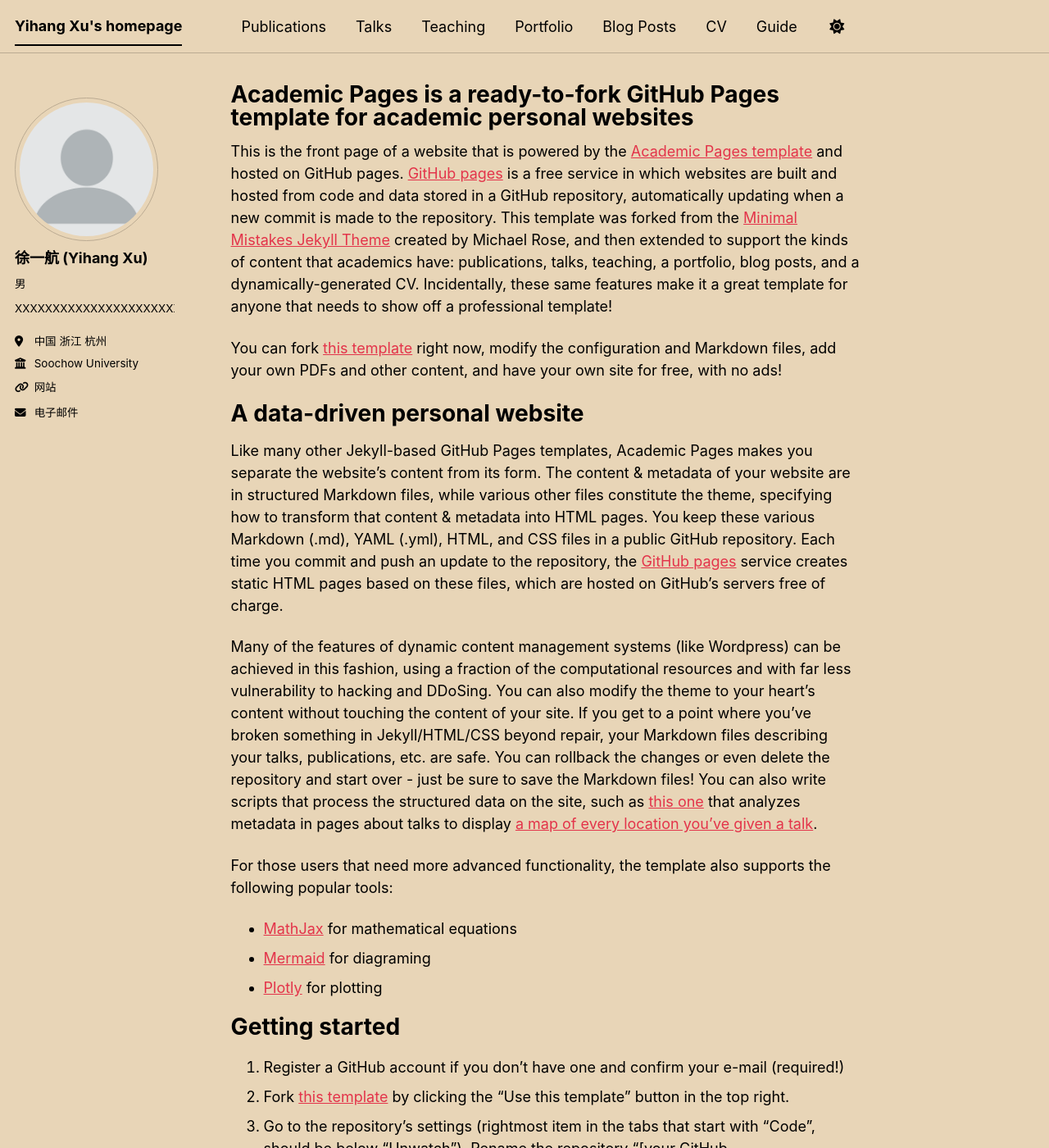
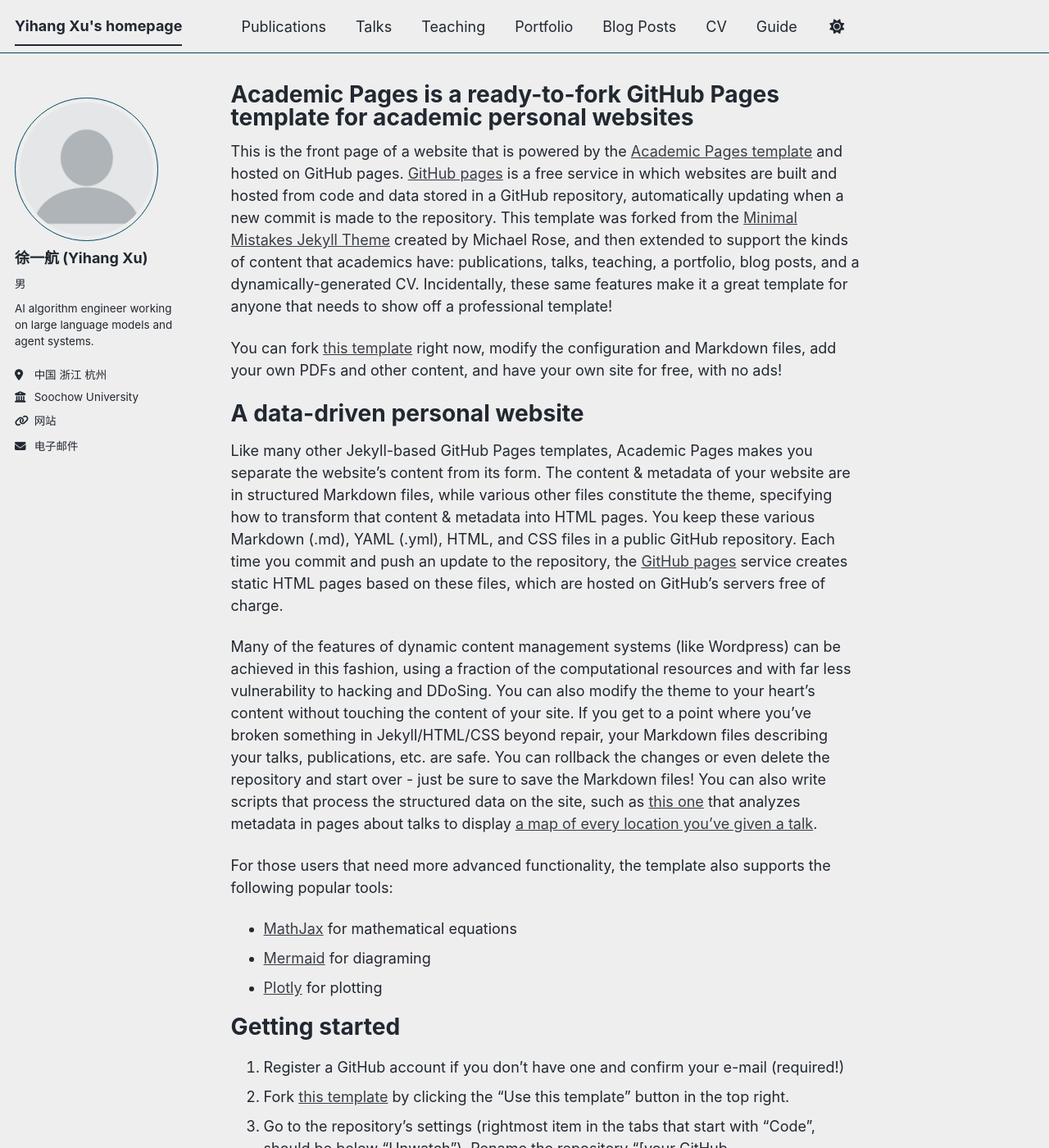
Before and after one commit to EthanXu1019/EthanXu1019.github.io, a Jekyll site: the page built from _pages/about.md, in a window 1280 px wide and 1400 px high. Shown: the whole window at 82% size. Built offline with Jekyll 4.4.1, drawn with Linux system fonts in a browser that asks for light colours; a script bundle is joined from its source files by our own code; library files that are not in the unit come from our copies.

Commit message:
Update _config.yml

```diff
--- a/_config.yml
+++ b/_config.yml
@@ -8,7 +8,7 @@
 
 # Basic Site Settings
 locale                   : "zh-CN"
-site_theme               : "sunrise" # The available themes options are "default", "air", "sunrise", "mint", "dirt" and "contrast"
+site_theme               : "air" # The available themes options are "default", "air", "sunrise", "mint", "dirt" and "contrast"
 title                    : "Yihang Xu's homepage"
 title_separator          : "-"
 name                     : &name "Yihang Xu"
@@ -26,7 +26,7 @@ author:
   avatar           : "profile.png"
   name             : "徐一航 (Yihang Xu)"
   pronouns         : "男"# example: "she/her"
-  bio              : "XXXXXXXXXXXXXXXXXXXXXXX"
+  bio              : "AI algorithm engineer working on large language models and agent systems."
   location         : "中国 浙江 杭州"
   employer         : "Soochow University"
   uri              : "https://ethanxu1019.github.io"
```
